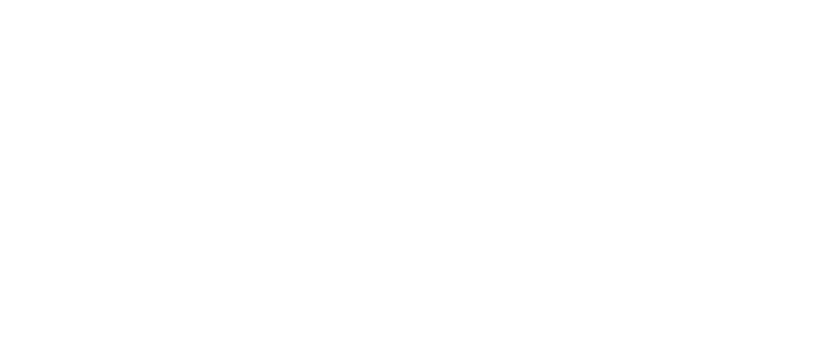
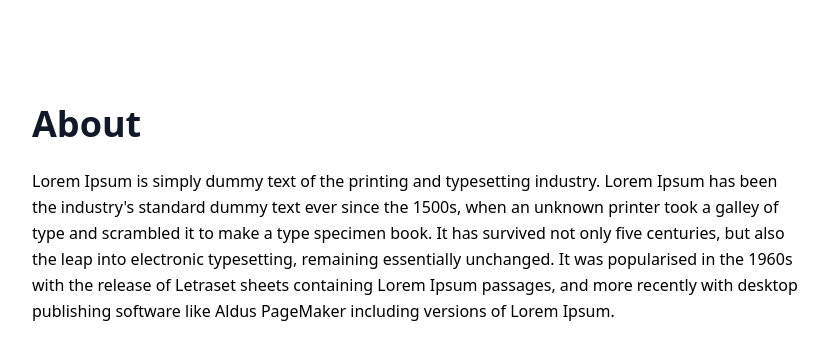
Before and after one commit to Axhar85/my-blog, a React (Create React App) app: page /About in a window 1280 px wide. Before the commit this address had no page. Shown: the top 360 px of the page, without its empty margins (224-1052 px from the left). Built offline with nearby package versions, Linux system fonts and the light colour scheme.

Commit message:
components working well with router

```diff
--- a/src/App.js
+++ b/src/App.js
@@ -1,6 +1,9 @@
 import Home from './pages/Home';
+import About from './pages/About';
+import Article from './pages/Article';
 import { BrowserRouter as Router, Route, Switch } from "react-router-dom";
 import { Routes } from 'react-router';
+import ArticleList from './pages/ArticleList';
 
 function App() {
   return (
@@ -8,6 +11,9 @@
     <div className='max-w-screen-md mx-auto pt-20'>
       <Routes>
       <Route exact path='/' element={<Home />} />
+      <Route exact path='/About' element={<About />} />
+      <Route exact path='/Article' element={<Article />} />
+      <Route exact path='/ArticleList' element={<ArticleList />} />
 
       </Routes>
     </div>
--- a/src/pages/About.js
+++ b/src/pages/About.js
@@ -1,7 +1,18 @@
 import React from "react";
 
 const About = () => {
-    return ()
+    return (
+        <div className="mb-20">
+         <h1 className="sm:text-4xl text-2xl font-bold mt-6 mb-6 text-gray-900">About</h1>
+
+         <p className="mx-auto leading-relaxed text-base mb-4">
+         Lorem Ipsum is simply dummy text of the printing and typesetting
+         industry. Lorem Ipsum has been the industry's standard dummy text
+         ever since the 1500s, when an unknown printer took a galley of type
+         and scrambled it to make a type specimen book. It has survived not only five centuries, but also the leap into electronic typesetting, remaining essentially unchanged. It was popularised in the 1960s with the release of Letraset sheets containing Lorem Ipsum passages, and more recently with desktop publishing software like Aldus PageMaker including versions of Lorem Ipsum.
+         </p>
+        </div>
+    )
 };
 
 export default About;
--- a/src/pages/Article.js
+++ b/src/pages/Article.js
@@ -1,7 +1,12 @@
 import React from "react";
 
 const Article = () => {
-    return ()
+    return (
+        <>
+         <h1 className="sm:text-4xl text-2xl font-bold mt-6 mb-6 text-gray-900">Article</h1>
+
+        </>
+    )
 };
 
 export default Article;
--- a/src/pages/ArticleList.js
+++ b/src/pages/ArticleList.js
@@ -1,7 +1,12 @@
 import React from "react";
 
-const ArticleLict = () => {
-    return ()
+const ArticleList = () => {
+    return (
+        <>
+         <h1 className="sm:text-4xl text-2xl font-bold mt-6 mb-6 text-gray-900">ArticleLict</h1>
+
+        </>
+    )
 };
 
-export default ArticleLict;
+export default ArticleList;
```
